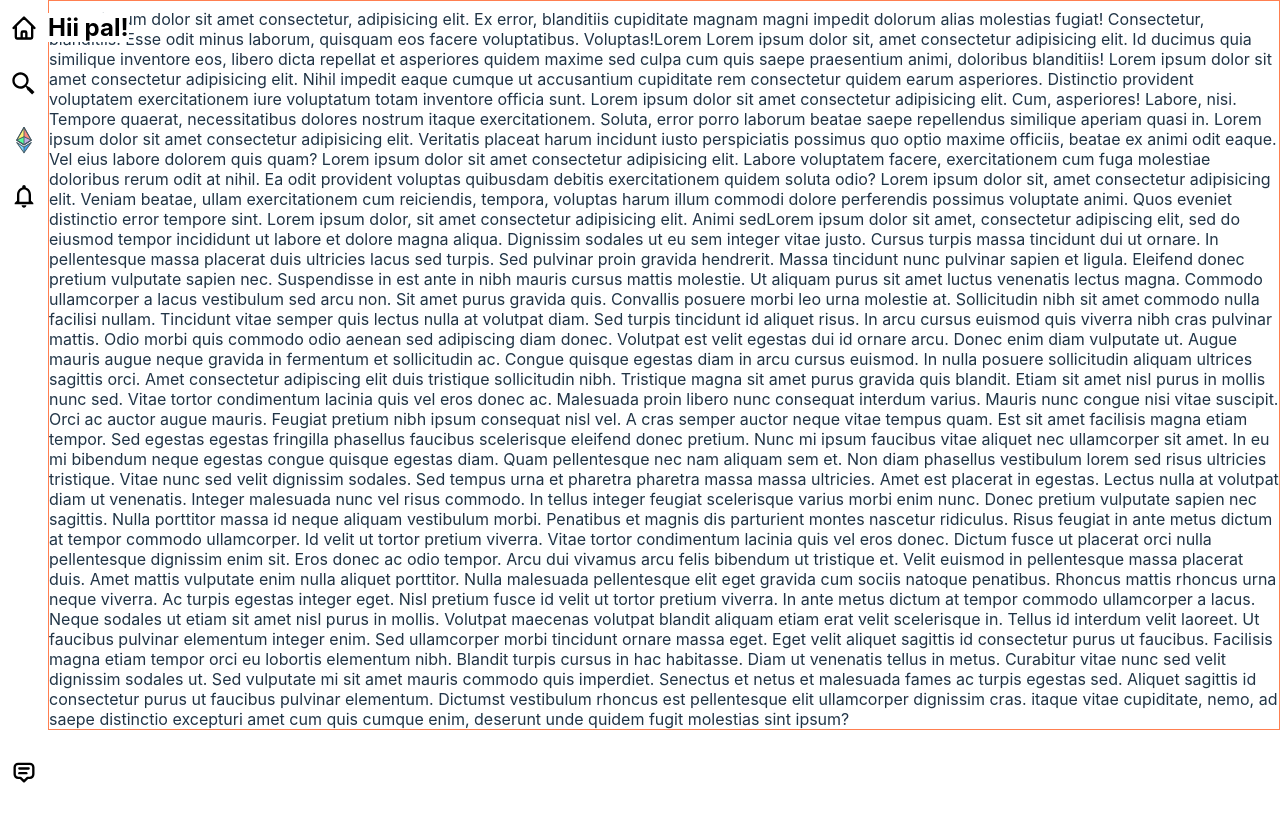
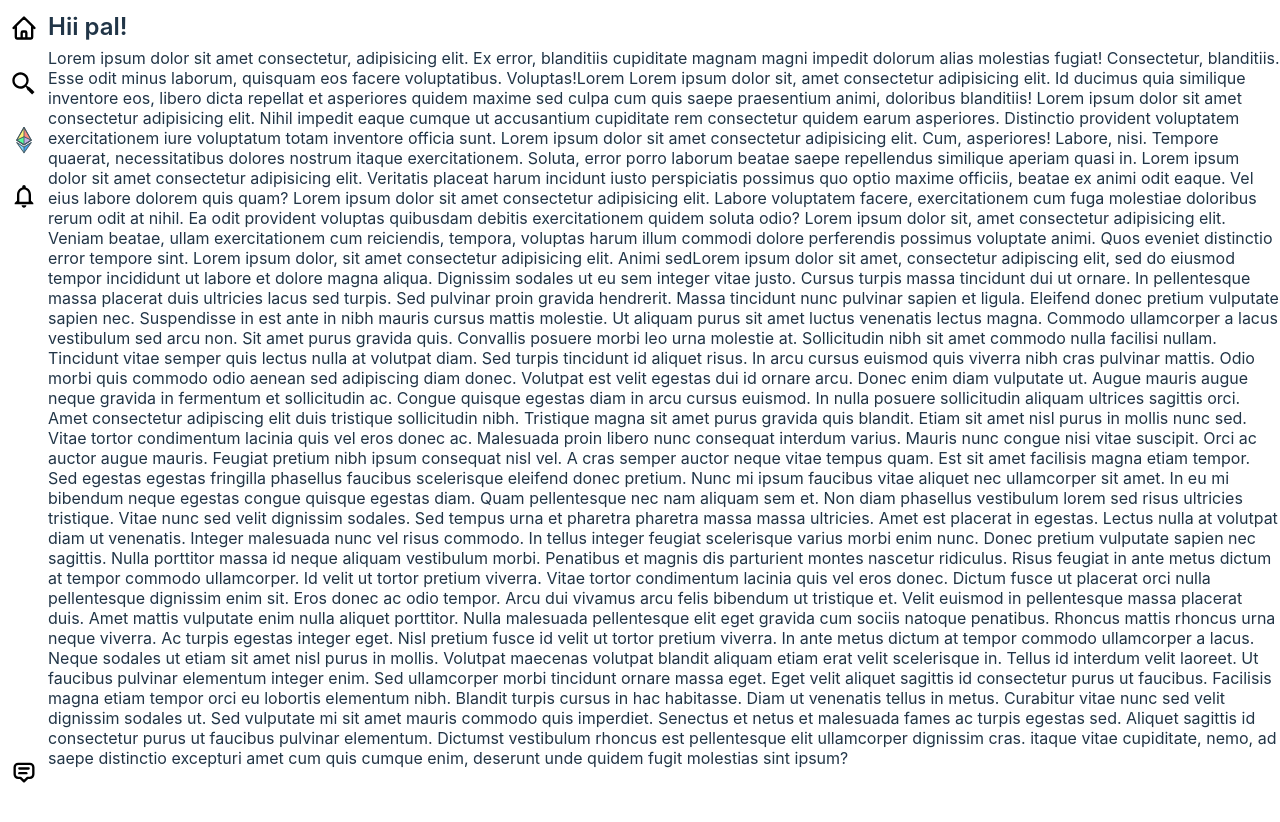
Before and after one commit to krishnakanthati/hiipal, a React (Vite) app: page / in a window 1280 px wide. Shown: the top 822 px of the page. Before the commit the page ends 800 px from the top, so only its background shows below. Built offline with nearby package versions, Linux system fonts and the light colour scheme.

Commit message:
cleanups

```diff
--- a/src/App.css
+++ b/src/App.css
@@ -3,12 +3,14 @@
 }
 
 .main-container {
+  display: block;
+  height: 80vh;
   margin-left: 3rem;
-  border: 1px solid coral;
-  padding-top: .5rem;
-  min-height: 75vh;
-  display: flex;
-  justify-content: center;
+  /* border: 1px solid coral; */
+  min-height: 80vh;
+  box-sizing: border-box;
+  margin-top: 3rem;
+  white-space: pre-line;
 }
 
 .read-the-docs {
--- a/src/components/Navbar/Navbar.css
+++ b/src/components/Navbar/Navbar.css
@@ -7,16 +7,17 @@
     padding: 0;
 }
 
-.header-div {
+.header {
     position: fixed;
-}
-
-.header {
-    margin: 0.8rem 0 0 3rem;
+    margin: 0.75rem 0 0 3rem;
+    padding: 0rem;
+    display: inline-block;
     font-size: 1.5rem;
+    font-weight: 600;
     background-color: white;
+    /* border: 1px solid green; */
     cursor: pointer;
-    display: inline-block;
+    top: 0;
 }
 
 .navbar {
@@ -61,6 +62,7 @@
     margin: 0rem 0.62rem;
     height: 1.75rem;
     color: black;
+    cursor: pointer;
 }
 
 .nav-icon:hover {
@@ -83,7 +85,7 @@
     }
 
     .main-container, .header {
-        margin: 0 .2rem;
+        margin: 0 .5rem;
     }
 }
 
--- a/src/components/Navbar/Navbar.jsx
+++ b/src/components/Navbar/Navbar.jsx
@@ -10,21 +10,6 @@ import * as MdIcons from "react-icons/md";
 
 function Navbar() {
   let audio = new Audio(diamond);
-  const [logoColor, setLogoColor] = useState("black");
-
-  useEffect(() => {
-    const interval = setInterval(() => {
-      const colors = ["black", "blue"];
-      const nextIndex = (colors.indexOf(logoColor) + 1) % colors.length;
-      setLogoColor(colors[nextIndex]);
-      document.body.classList.add("blue");
-    }, 1000 * 60);
-
-    return () => {
-      clearInterval(interval);
-      document.body.classList.remove(`${logoColor}`);
-    };
-  }, [logoColor]);
 
   return (
     <div className="navbar-container">
@@ -66,11 +51,7 @@ function Navbar() {
           </li>
         </ul>
       </nav>
-      <div className="header-div">
-        <h1 className="header" style={{ color: logoColor }}>
-          Hii pal!
-        </h1>
-      </div>
+      <nav className="header">Hii pal!</nav>
     </div>
   );
 }
--- a/src/index.css
+++ b/src/index.css
@@ -13,20 +13,10 @@
   -webkit-text-size-adjust: 100%;
 }
 
-a {
-  font-weight: 500;
-  color: #646cff;
-  text-decoration: inherit;
-}
-
-a:hover {
-  color: #535bf2;
-}
-
 body {
   margin: 0;
-  min-width: 320px;
-  min-height: 100vh;
+  padding: 0;
+  height: 100vh;
   box-sizing: border-box;
 }
 
@@ -44,10 +34,6 @@ body::-webkit-scrollbar-thumb {
     background-color: #ffffff;
   }
 
-  a:hover {
-    color: #747bff;
-  }
-
   button {
     background-color: #f9f9f9;
   }
--- a/src/pages/Home/Home.jsx
+++ b/src/pages/Home/Home.jsx
@@ -1,5 +1,5 @@
 import React from "react";
-import { Link } from "react-router-dom";
+import "./Home.css";
 import Navbar from "../../components/Navbar/Navbar";
 
 function Home() {
```
